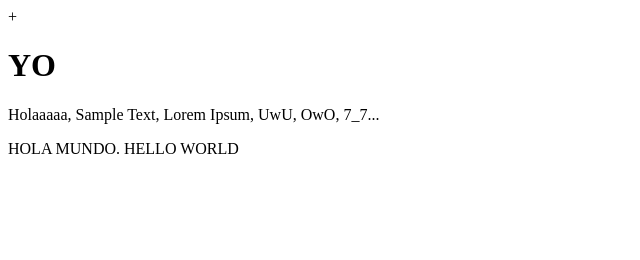
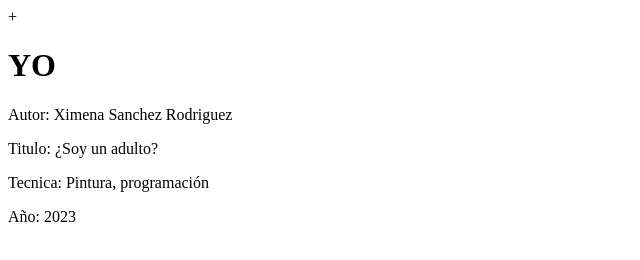
Before and after one commit to XimenaSanchezUwU/yo, a plain HTML site: page index.html in a window 1280 px wide. Shown: the whole page, without its empty margins (0-640 px from the left). Drawn offline with Linux system fonts and the light colour scheme.

Commit message:
mipagina

```diff
--- a/index.html
+++ b/index.html
@@ -9,12 +9,10 @@
 
 <body>
     <h1>YO</h1>
-    <p>
-        Holaaaaa, Sample Text, Lorem Ipsum, UwU, OwO, 7_7...
-    </p>
-    <p>
-        HOLA MUNDO. HELLO WORLD
-    </p>
+    <p>Autor: Ximena Sanchez Rodriguez</p>
+    <p>Titulo: ¿Soy un adulto?</p>
+    <p>Tecnica: Pintura, programación</p>
+    <p>Año: 2023</p>
 </body>
 
 
```
